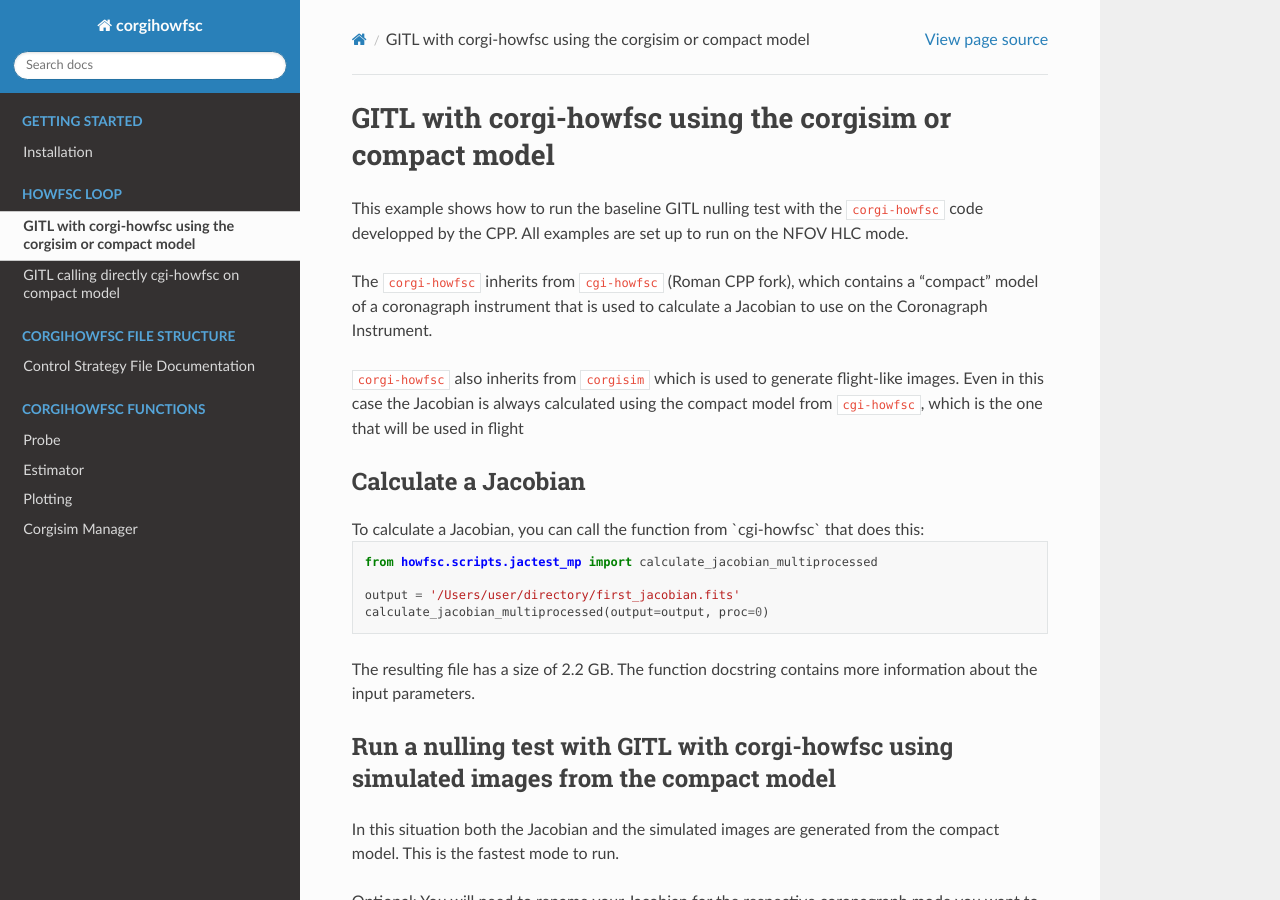
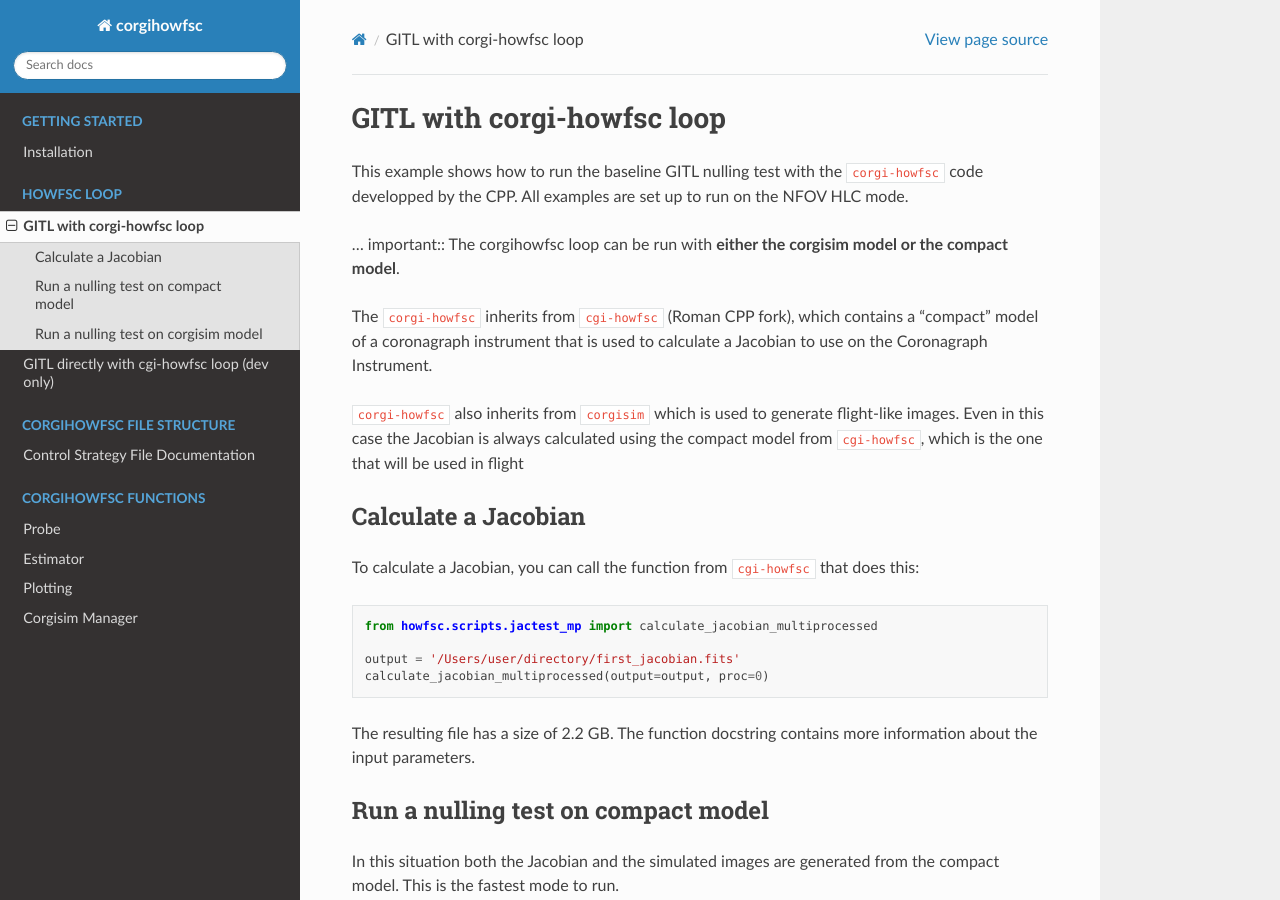
Before and after one commit to roman-corgi/corgihowfsc, a Sphinx documentation site: the page built from docs/source/nulling_test_gitl_corgi_howfsc.md, in a window 1280 px wide and 900 px high. Built offline with Sphinx 7.4.7 and the Read the Docs theme 3.1.0, drawn with Linux system fonts in a browser that asks for light colours; some of the changed text lies outside the part shown.

Commit message:
Improve titles in loop docs

````diff
--- a/docs/source/nulling_test_gitl_cgi_howfsc.md
+++ b/docs/source/nulling_test_gitl_cgi_howfsc.md
@@ -1,4 +1,4 @@
-# GITL calling directly cgi-howfsc on compact model
+# GITL directly with cgi-howfsc loop (dev only)
 
 .. warning::
     We do *not* want to run cgi-howfsc code directly. This page exists purely for information purposes.
@@ -7,6 +7,9 @@ This example shows how to run the baseline GITL nulling test with the `cgi-howfs
 This mode is superceded by the implementation of the `cgi-howfsc` compact model in `corgi_howfsc`.
 Instructions for this mode can be found [here](nulling_test_gitl_corgi_howfsc.md)
 All examples are set up to run on the NFOV HLC mode.
+
+.. important::
+    The cgi-howfsc loop can only be run on the **compact model**.
 
 The original code was published under [https://github.com/nasa-jpl/cgi-howfsc](https://github.com/nasa-jpl/cgi-howfsc).
 For CPP work, it was decided to fork this repository into [https://github.com/roman-corgi/cgi-howfsc](https://github.com/roman-corgi/cgi-howfsc)
@@ -28,7 +31,7 @@ calculate_jacobian_multiprocessed(output=output, proc=0)
 
 The resulting file has a size of 2.2 GB. The function docstring contains more information about the input parameters.
 
-## Run a nulling test with GITL on compact model
+## Run a nulling test on compact model
 
 You will need to rename your Jacobian for the respective coronagraph mode you want to run a loop on. For the narrof FOV mode
 with the HLC, rename the Jacobian to `narrowfov_jac_full.fits`.
--- a/docs/source/nulling_test_gitl_corgi_howfsc.md
+++ b/docs/source/nulling_test_gitl_corgi_howfsc.md
@@ -1,7 +1,10 @@
-# GITL with corgi-howfsc using the corgisim or compact model
+# GITL with corgi-howfsc loop
 
 This example shows how to run the baseline GITL nulling test with the `corgi-howfsc` code developped by the CPP.
 All examples are set up to run on the NFOV HLC mode.
+
+.. important::
+    The corgihowfsc loop can be run with **either the corgisim model or the compact model**.
 
 The `corgi-howfsc` inherits from `cgi-howfsc` (Roman CPP fork), which contains a "compact" model of a coronagraph
 instrument that is used to calculate a Jacobian to use on the Coronagraph Instrument.
@@ -10,7 +13,7 @@ instrument that is used to calculate a Jacobian to use on the Coronagraph Instru
 Even in this case the Jacobian is always calculated using the compact model from `cgi-howfsc`,
 which is the one that will be used in flight
 
-<h2 id="calculate_jac"> Calculate a Jacobian </h2>
+## Calculate a Jacobian
 To calculate a Jacobian, you can call the function from `cgi-howfsc` that does this:
 
 ```python
@@ -22,7 +25,7 @@ calculate_jacobian_multiprocessed(output=output, proc=0)
 
 The resulting file has a size of 2.2 GB. The function docstring contains more information about the input parameters.
 
-<h2 id="compact_model"> Run a nulling test with GITL with corgi-howfsc using simulated images from the compact model </h2>
+## Run a nulling test on compact model
 
 In this situation both the Jacobian and the simulated images are generated from the compact model.
 This is the fastest mode to run.
@@ -57,7 +60,7 @@ dmstartmap_filenames = ['iter_080_dm1.fits', 'iter_080_dm2.fits']
 From here the script can be run as-is! The result will be some iteration-specific information printed to stdout, and a `fileout.fits` file containing the
 results of the final iteration of the loop.
 
-<h2 id="full_model"> Run a nulling test with GITL with corgi-howfsc using simulated images from the corgisim model </h2>
+## Run a nulling test on corgisim model
 
 In this situation, the Jacobian is still calculated form [the compact model](#calculate_jac) but the images are generated
 using the realistic `corgisim` model.  Note that this mode is very slow to run
````
